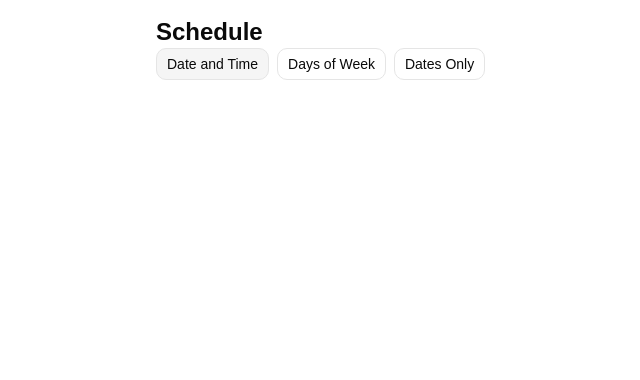
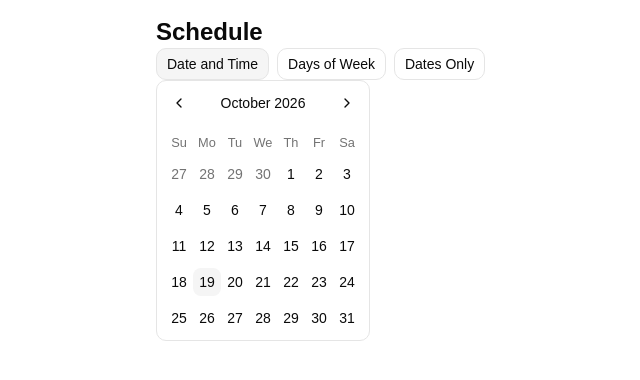
Before and after one commit to dlsu-lscs/lscs-align, a Next.js app in the folder apps/web/: page /events/new/schedule in a window 1280 px wide. Shown: the top 380 px of the page, without its empty margins (212-852 px from the left). Built offline with nearby package versions, Linux system fonts and the light colour scheme.

Commit message:
wip: schedule page and stores

```diff
--- a/apps/web/src/app/events/new/schedule/page.tsx
+++ b/apps/web/src/app/events/new/schedule/page.tsx
@@ -2,6 +2,7 @@
 
 import { useEventFormStore, type ScheduleType } from '@/stores/event-form-store';
 import { ToggleGroup, ToggleGroupItem } from '@/components/ui/toggle-group';
+import { Calendar } from '@/components/ui/calendar';
 
 export default function SchedulePage() {
   const scheduleType = useEventFormStore((s) => s.scheduleType);
@@ -22,6 +23,8 @@
         <ToggleGroupItem value="days_of_week">Days of Week</ToggleGroupItem>
         <ToggleGroupItem value="dates_only">Dates Only</ToggleGroupItem>
       </ToggleGroup>
+
+      <Calendar mode="multiple" className="rounded-lg border" />
     </main>
   );
 }
--- /dev/null
+++ b/apps/web/src/components/ui/calendar.tsx
@@ -0,0 +1,185 @@
+'use client';
+
+import * as React from 'react';
+import { cn } from 'cn';
+import { DayPicker, getDefaultClassNames, type DayButton, type Locale } from 'react-day-picker';
+
+import { Button, buttonVariants } from '@/components/ui/button';
+import { ChevronLeftIcon, ChevronRightIcon, ChevronDownIcon } from 'lucide-react';
+
+function Calendar({
+  className,
+  classNames,
+  showOutsideDays = true,
+  captionLayout = 'label',
+  buttonVariant = 'ghost',
+  locale,
+  formatters,
+  components,
+  ...props
+}: React.ComponentProps<typeof DayPicker> & {
+  buttonVariant?: React.ComponentProps<typeof Button>['variant'];
+}) {
+  const defaultClassNames = getDefaultClassNames();
+
+  return (
+    <DayPicker
+      showOutsideDays={showOutsideDays}
+      className={cn(
+        'group/calendar bg-background p-2 [--cell-radius:var(--radius-md)] [--cell-size:--spacing(7)] in-data-[slot=card-content]:bg-transparent in-data-[slot=popover-content]:bg-transparent',
+        String.raw`rtl:**:[.rdp-button\_next>svg]:rotate-180`,
+        String.raw`rtl:**:[.rdp-button\_previous>svg]:rotate-180`,
+        className,
+      )}
+      captionLayout={captionLayout}
+      locale={locale}
+      formatters={{
+        formatMonthDropdown: (date) => date.toLocaleString(locale?.code, { month: 'short' }),
+        ...formatters,
+      }}
+      classNames={{
+        root: cn('w-fit', defaultClassNames.root),
+        months: cn('relative flex flex-col gap-4 md:flex-row', defaultClassNames.months),
+        month: cn('flex w-full flex-col gap-4', defaultClassNames.month),
+        nav: cn(
+          'absolute inset-x-0 top-0 flex w-full items-center justify-between gap-1',
+          defaultClassNames.nav,
+        ),
+        button_previous: cn(
+          buttonVariants({ variant: buttonVariant }),
+          'size-(--cell-size) p-0 select-none aria-disabled:opacity-50',
+          defaultClassNames.button_previous,
+        ),
+        button_next: cn(
+          buttonVariants({ variant: buttonVariant }),
+          'size-(--cell-size) p-0 select-none aria-disabled:opacity-50',
+          defaultClassNames.button_next,
+        ),
+        month_caption: cn(
+          'flex h-(--cell-size) w-full items-center justify-center px-(--cell-size)',
+          defaultClassNames.month_caption,
+        ),
+        dropdowns: cn(
+          'flex h-(--cell-size) w-full items-center justify-center gap-1.5 text-sm font-medium',
+          defaultClassNames.dropdowns,
+        ),
+        dropdown_root: cn('relative rounded-(--cell-radius)', defaultClassNames.dropdown_root),
+        dropdown: cn('absolute inset-0 bg-popover opacity-0', defaultClassNames.dropdown),
+        caption_label: cn(
+          'font-medium select-none',
+          captionLayout === 'label'
+            ? 'text-sm'
+            : 'flex items-center gap-1 rounded-(--cell-radius) text-sm [&>svg]:size-3.5 [&>svg]:text-muted-foreground',
+          defaultClassNames.caption_label,
+        ),
+        month_grid: cn('w-full border-collapse', defaultClassNames.month_grid),
+        weekdays: cn('flex', defaultClassNames.weekdays),
+        weekday: cn(
+          'flex-1 rounded-(--cell-radius) text-[0.8rem] font-normal text-muted-foreground select-none',
+          defaultClassNames.weekday,
+        ),
+        week: cn('mt-2 flex w-full', defaultClassNames.week),
+        week_number_header: cn('w-(--cell-size) select-none', defaultClassNames.week_number_header),
+        week_number: cn(
+          'text-[0.8rem] text-muted-foreground select-none',
+          defaultClassNames.week_number,
+        ),
+        day: cn(
+          'group/day relative aspect-square h-full w-full rounded-(--cell-radius) p-0 text-center select-none [&:last-child[data-selected=true]_button]:rounded-r-(--cell-radius)',
+          props.showWeekNumber
+            ? '[&:nth-child(2)[data-selected=true]_button]:rounded-l-(--cell-radius)'
+            : '[&:first-child[data-selected=true]_button]:rounded-l-(--cell-radius)',
+          defaultClassNames.day,
+        ),
+        range_start: cn(
+          'relative isolate z-0 rounded-l-(--cell-radius) bg-muted after:absolute after:inset-y-0 after:right-0 after:w-4 after:bg-muted',
+          defaultClassNames.range_start,
+        ),
+        range_middle: cn('rounded-none', defaultClassNames.range_middle),
+        range_end: cn(
+          'relative isolate z-0 rounded-r-(--cell-radius) bg-muted after:absolute after:inset-y-0 after:left-0 after:w-4 after:bg-muted',
+          defaultClassNames.range_end,
+        ),
+        today: cn(
+          'rounded-(--cell-radius) bg-muted text-foreground data-[selected=true]:rounded-none',
+          defaultClassNames.today,
+        ),
+        outside: cn(
+          'text-muted-foreground aria-selected:text-muted-foreground',
+          defaultClassNames.outside,
+        ),
+        disabled: cn('text-muted-foreground opacity-50', defaultClassNames.disabled),
+        hidden: cn('invisible', defaultClassNames.hidden),
+        ...classNames,
+      }}
+      components={{
+        Root: ({ className, rootRef, ...props }) => {
+          return <div data-slot="calendar" ref={rootRef} className={cn(className)} {...props} />;
+        },
+        Chevron: ({ className, orientation, ...props }) => {
+          if (orientation === 'left') {
+            return <ChevronLeftIcon className={cn('size-4', className)} {...props} />;
+          }
+
+          if (orientation === 'right') {
+            return <ChevronRightIcon className={cn('size-4', className)} {...props} />;
+          }
+
+          return <ChevronDownIcon className={cn('size-4', className)} {...props} />;
+        },
+        DayButton: ({ ...props }) => <CalendarDayButton locale={locale} {...props} />,
+        WeekNumber: ({ children, ...props }) => {
+          return (
+            <td {...props}>
+              <div className="flex size-(--cell-size) items-center justify-center text-center">
+                {children}
+              </div>
+            </td>
+          );
+        },
+        ...components,
+      }}
+      {...props}
+    />
+  );
+}
+
+function CalendarDayButton({
+  className,
+  day,
+  modifiers,
+  locale,
+  ...props
+}: React.ComponentProps<typeof DayButton> & { locale?: Partial<Locale> }) {
+  const defaultClassNames = getDefaultClassNames();
+
+  const ref = React.useRef<HTMLButtonElement>(null);
+  React.useEffect(() => {
+    if (modifiers.focused) ref.current?.focus();
+  }, [modifiers.focused]);
+
+  return (
+    <Button
+      variant="ghost"
+      size="icon"
+      data-day={day.date.toLocaleDateString(locale?.code)}
+      data-selected-single={
+        modifiers.selected &&
+        !modifiers.range_start &&
+        !modifiers.range_end &&
+        !modifiers.range_middle
+      }
+      data-range-start={modifiers.range_start}
+      data-range-end={modifiers.range_end}
+      data-range-middle={modifiers.range_middle}
+      className={cn(
+        'relative isolate z-10 flex aspect-square size-auto w-full min-w-(--cell-size) flex-col gap-1 border-0 leading-none font-normal group-data-[focused=true]/day:relative group-data-[focused=true]/day:z-10 group-data-[focused=true]/day:border-ring group-data-[focused=true]/day:ring-[3px] group-data-[focused=true]/day:ring-ring/50 data-[range-end=true]:rounded-(--cell-radius) data-[range-end=true]:rounded-r-(--cell-radius) data-[range-end=true]:bg-primary data-[range-end=true]:text-primary-foreground data-[range-middle=true]:rounded-none data-[range-middle=true]:bg-muted data-[range-middle=true]:text-foreground data-[range-start=true]:rounded-(--cell-radius) data-[range-start=true]:rounded-l-(--cell-radius) data-[range-start=true]:bg-primary data-[range-start=true]:text-primary-foreground data-[selected-single=true]:bg-primary data-[selected-single=true]:text-primary-foreground dark:hover:text-foreground [&>span]:text-xs [&>span]:opacity-70',
+        defaultClassNames.day,
+        className,
+      )}
+      {...props}
+    />
+  );
+}
+
+export { Calendar, CalendarDayButton };
```
